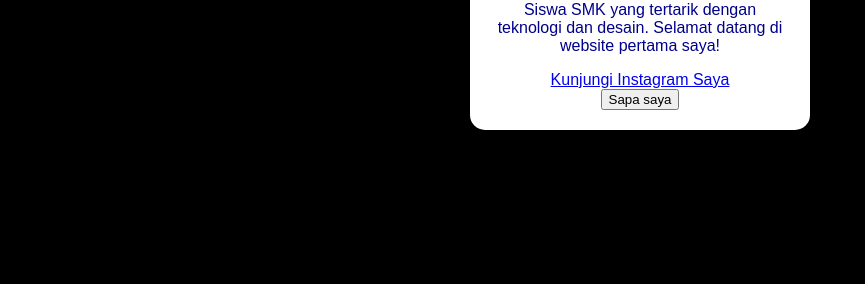
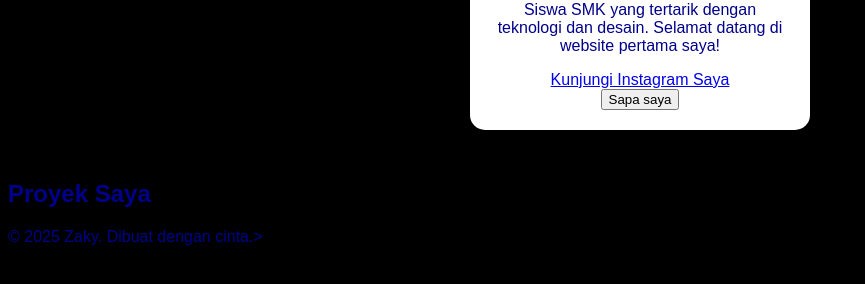
Before and after one commit to zakymr2008-glitch/pelatihan-tik, a plain HTML site: page index.html in a window 1280 px wide. Shown: the part 336-620 px from the top of the page, without its empty margins (0-865 px from the left). Drawn offline with Linux system fonts and the light colour scheme.

Commit message:
Update index.html

```diff
--- a/index.html
+++ b/index.html
@@ -19,7 +19,16 @@
       <div class="kartu profil">
    </section>
    <button id="sapaButton">Sapa saya</button>
-      </div>
+</div>
+   <section id="proyek">
+      <h2>Proyek Saya</h2>
+         <div class="daftar proyek">
+         </div>
+   </section>
+</main>
+<footer>
+   <p>&copy; 2025 Zaky. Dibuat dengan cinta.></p>
+</footer>
       <script src="script.js"></script>
 </body>
 </html>
```
